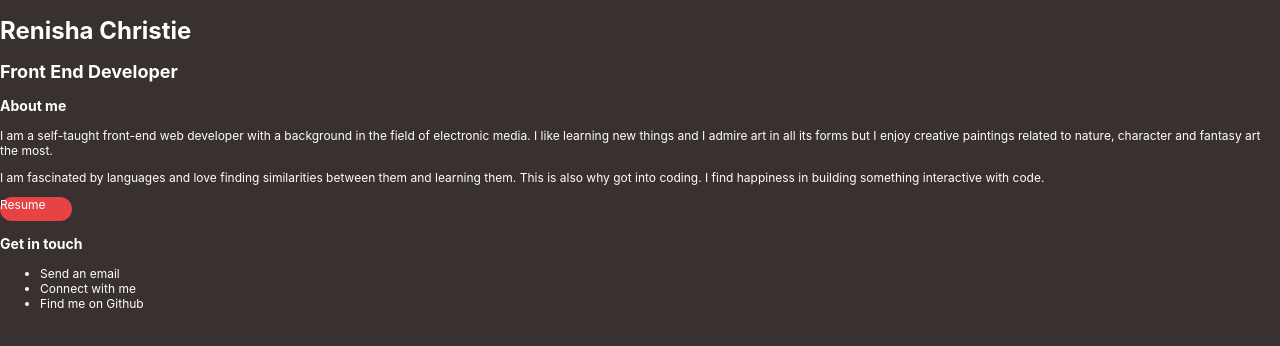
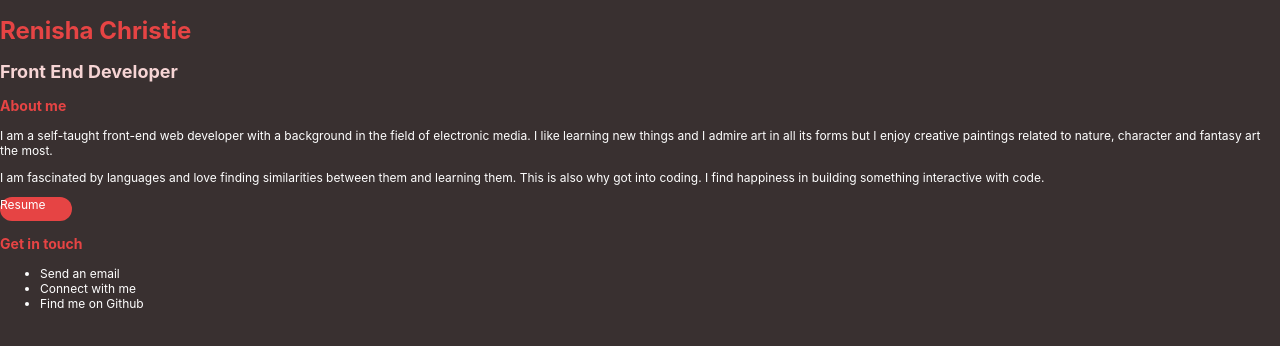
Before and after one commit to crisner/my-portfolio, a React (Create React App) app: page / in a window 1280 px wide. Shown: the top 346 px of the page. Built offline with nearby package versions, Linux system fonts and the light colour scheme.

Commit message:
Add global styles

```diff
--- a/src/containers/App.css
+++ b/src/containers/App.css
@@ -4,5 +4,14 @@ body {
 }
 
 .App {
-  color: white;
+  color: #FFF;
 }
+
+.App h1,
+.App h3 {
+  color: #E64444;
+}
+
+.App h2 {
+  color: #F6D4D4;
+}
```
